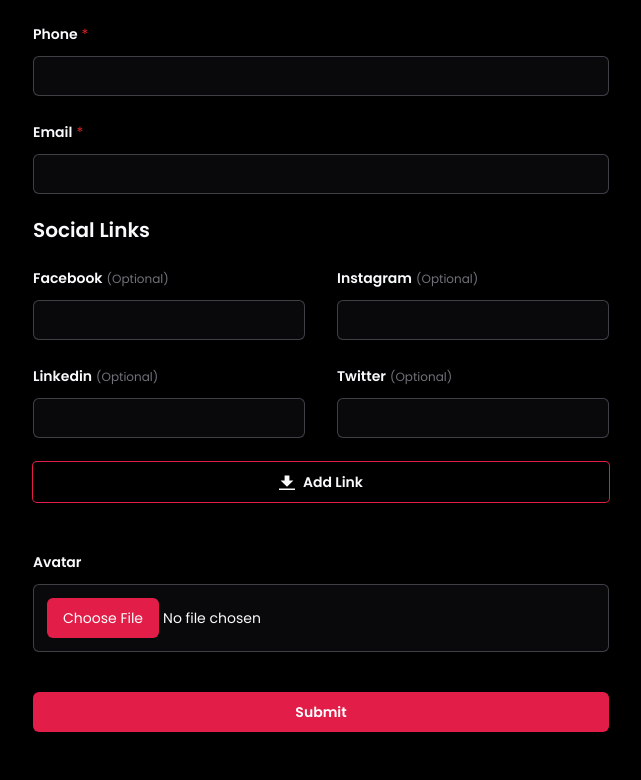
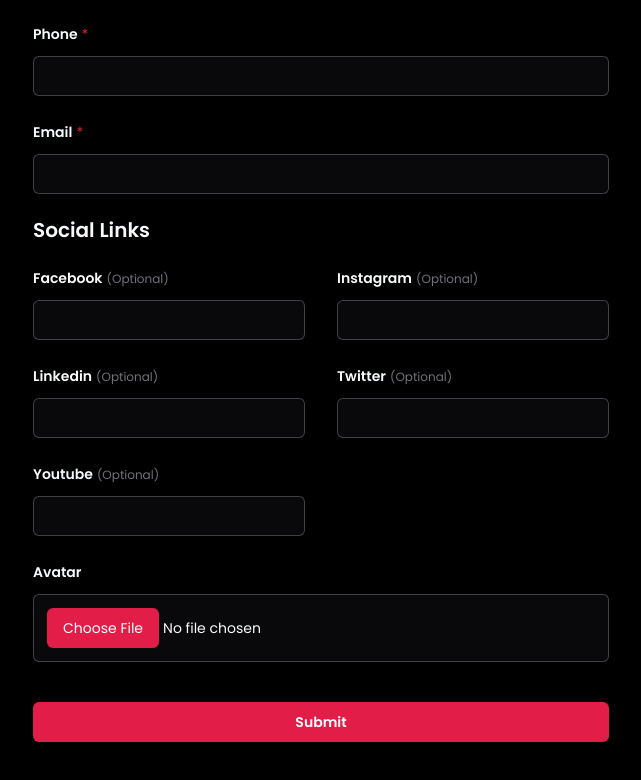
Before and after one commit to arifuxd/identidy, a Next.js app: page /upload in a window 1280 px wide. Shown: the part 520-1300 px from the top of the page, without its empty margins (319-960 px from the left). Built offline with nearby package versions, Linux system fonts and the light colour scheme.

Commit message:
add social links

```diff
--- a/src/app/page.js
+++ b/src/app/page.js
@@ -35,9 +35,11 @@ const ProfileComponent = ({ data, isMobile }) => {
         </div>
       </div>
       <div className={style.socialLinks}>
-        {data?.sociallinks.map((link) => (
-          <RoundIcon key={link.id} icon={link.icon} to={link.to} />
-        ))}
+        {data?.sociallinks.map((link) =>
+          link.to ? (
+            <RoundIcon key={link._id} icon={link.icon} to={link.to} />
+          ) : null
+        )}
       </div>
       <p className={style.bio}>{data?.bio}</p>
       <div className={style.links}>
--- a/src/components/ImageUpload/ImageUpload.js
+++ b/src/components/ImageUpload/ImageUpload.js
@@ -6,6 +6,7 @@ import {
   getDownloadURL,
   uploadBytesResumable,
 } from "@/utils/firebaseConfig";
+import Image from "next/image";
 
 function ImageUploadForm() {
   const [selectedImage, setSelectedImage] = useState(null);
@@ -20,6 +21,8 @@ function ImageUploadForm() {
     phone: "",
     email: "",
     avatar: "",
+    // links: [],
+    sociallinks: [],
   });
   const [additionalFields, setAdditionalFields] = useState([]);
 
@@ -62,7 +65,38 @@ function ImageUploadForm() {
         setImgUrl(downloadURL);
 
         // Combine the form data and image URL into a single object
-        const combinedData = { ...formData, avatar: downloadURL };
+        const combinedData = {
+          ...formData,
+          avatar: downloadURL,
+
+          sociallinks: [
+            {
+              icon: "facebook",
+              title: "Facebook",
+              to: formData.facebook,
+            },
+            {
+              icon: "instagram",
+              title: "Instagram",
+              to: formData.instagram,
+            },
+            {
+              icon: "linkedin",
+              title: "Linkedin",
+              to: formData.linkedin,
+            },
+            {
+              icon: "twitter",
+              title: "Twitter",
+              to: formData.twitter,
+            },
+            {
+              icon: "youtube",
+              title: "Youtube",
+              to: formData.youtube,
+            },
+          ],
+        };
 
         // Post the combined data to the server
         try {
@@ -83,6 +117,9 @@ function ImageUploadForm() {
               bio: "",
               phone: "",
               email: "",
+              avatar: "",
+              links: [],
+              sociallinks: [],
             });
             setSelectedImage(null);
           } else {
@@ -98,18 +135,6 @@ function ImageUploadForm() {
 
   return (
     <div className="isolate bg-dark px-6 py-10  ">
-      {/* <div
-        className="absolute inset-x-0 top-[-10rem] -z-10 transform-gpu overflow-hidden blur-3xl sm:top-[-20rem]"
-        aria-hidden="true"
-      >
-        <div
-          className="relative left-1/2 -z-10 aspect-[1155/678] w-[36.125rem] max-w-none -translate-x-1/2 rotate-[30deg] bg-gradient-to-tr from-[#ff80b5] to-[#9089fc] opacity-30 sm:left-[calc(50%-40rem)] sm:w-[72.1875rem]"
-          style={{
-            clipPath:
-              "polygon(74.1% 44.1%, 100% 61.6%, 97.5% 26.9%, 85.5% 0.1%, 80.7% 2%, 72.5% 32.5%, 60.2% 62.4%, 52.4% 68.1%, 47.5% 58.3%, 45.2% 34.5%, 27.5% 76.7%, 0.1% 64.9%, 17.9% 100%, 27.6% 76.8%, 76.1% 97.7%, 74.1% 44.1%)",
-          }}
-        />
-      </div> */}
       <div className="mx-auto max-w-2xl text-center">
         <h2 className="text-3xl font-bold  text-slate-50 sm:text-4xl">
           Create your account
@@ -327,40 +352,100 @@ function ImageUploadForm() {
                 name="twitter"
                 value={formData.twitter}
                 onChange={handleInputChange}
-                autoComplete="given-name"
                 className="block w-full rounded-md border-0 px-3.5 py-2 bg-zinc-950 text-slate-50 shadow-sm ring-1 ring-inset ring-zinc-700 placeholder:text-zinc-600 focus:ring-1 focus:ring-inset focus:ring-rose-600 sm:text-sm sm:leading-6"
               />
             </div>
           </div>
-          <button
+          <div>
+            <label
+              htmlFor="youtube"
+              className="block text-sm font-semibold leading-6 text-slate-50"
+            >
+              Youtube
+              <span className="text-xs font-normal text-zinc-500 pl-1">
+                (Optional)
+              </span>
+            </label>
+            <div className="mt-2.5">
+              <input
+                type="text"
+                id="youtube"
+                name="youtube"
+                value={formData.youtube}
+                onChange={handleInputChange}
+                className="block w-full rounded-md border-0 px-3.5 py-2 bg-zinc-950 text-slate-50 shadow-sm ring-1 ring-inset ring-zinc-700 placeholder:text-zinc-600 focus:ring-1 focus:ring-inset focus:ring-rose-600 sm:text-sm sm:leading-6"
+              />
+            </div>
+          </div>
+          {/* <button
             type="button"
             onClick={handleAdd}
-            class="sm:col-span-2 w-full bg-transparent ring-1 ring-rose-600  transition-all  hover:bg-rose-600 text-slate-50 font-semibold py-2 px-4 rounded flex items-center justify-center sm:text-sm sm:leading-6"
+            class="sm:col-span-2 w-full ring-1 ring-rose-600  transition-all  hover:bg-rose-600 text-slate-50 font-semibold py-2 px-4 rounded flex items-center justify-center sm:text-sm sm:leading-6"
           >
-            <svg
-              class="fill-current w-4 h-4 mr-2"
-              xmlns="http://www.w3.org/2000/svg"
-              viewBox="0 0 20 20"
-            >
-              <path d="M13 8V2H7v6H2l8 8 8-8h-5zM0 18h20v2H0v-2z" />
-            </svg>
-            <span>Add Link</span>
-          </button>
-          <div className="sm:col-span-2">
+            <span>Add link</span>
+          </button> */}
+          {/* <div className="sm:col-span-2">
             {additionalFields.map((i) => (
-              <input
-                key={i}
-                type="text"
-                name={`links-${i}`}
-                id={`links-${i}`}
-                value={formData[`links-${i}`]}
-                placeholder="your link"
-                onChange={handleInputChange}
-                required
-                className="mt-5 block w-full rounded-md border-0 px-3.5 py-2 bg-zinc-950 text-slate-50 shadow-sm ring-1 ring-inset ring-zinc-700 placeholder:text-zinc-600 focus:ring-1 focus:ring-inset focus:ring-rose-600 sm:text-sm sm:leading-6"
-              />
+              <div className="mt-4">
+                <label
+                  htmlFor={`link${i}`}
+                  className="block text-sm font-semibold leading-6 text-slate-50"
+                >
+                  Link
+                </label>
+                <div className="relative mt-2.5">
+                  <div className="absolute inset-y-0 left-0 flex items-center">
+                    <label htmlFor={`link${i}`} className="sr-only">
+                      link
+                    </label>
+                    <select
+                      id={`link${i}`}
+                      name={`link${i}`}
+                      className="h-full rounded-md border-0 bg-transparent py-0 pl-4 pr-9 text-slate-50 focus:ring-1 focus:ring-inset focus:ring-rose-600 sm:text-sm"
+                    >
+                      <option className="bg-zinc-950 text-slate-50">
+                        Behance
+                      </option>
+                      <option className="bg-zinc-950 text-slate-50">
+                        Dribbble
+                      </option>
+                      <option className="bg-zinc-950 text-slate-50">
+                        Github
+                      </option>
+                      <option className="bg-zinc-950 text-slate-50">
+                        Gitlab
+                      </option>
+                      <option className="bg-zinc-950 text-slate-50">
+                        Pinterest
+                      </option>
+                      <option className="bg-zinc-950 text-slate-50">
+                        Drive
+                      </option>
+                      <option className="bg-zinc-950 text-slate-50">
+                        Tiktok
+                      </option>
+                      <option className="bg-zinc-950 text-slate-50">
+                        Vimeo
+                      </option>
+                      <option className="bg-zinc-950 text-slate-50">
+                        Portfolio
+                      </option>
+                      <option className="bg-zinc-950 text-slate-50">
+                        Other
+                      </option>
+                    </select>
+                  </div>
+                  <input
+                    type="text"
+                    name="link"
+                    id="link"
+                    autoComplete="off"
+                    className="block w-full rounded-md border-0 px-3.5 py-2 pl-36 bg-zinc-950 text-slate-50 shadow-sm ring-1 ring-inset ring-zinc-700 placeholder:text-zinc-600 focus:ring-1 focus:ring-inset focus:ring-rose-600 sm:text-sm sm:leading-6"
+                  />
+                </div>
+              </div>
             ))}
-          </div>
+          </div> */}
           <div className="sm:col-span-2">
             <label
               htmlFor="avatar"
--- a/src/components/RoundIcon/RoundIcon.js
+++ b/src/components/RoundIcon/RoundIcon.js
@@ -6,10 +6,15 @@ const RoundIcon = ({ icon, to }) => {
   return (
     <Link
       className={style.container}
-      href={to}
+      href={to !== undefined ? to : "#"}
       target={to == "#" ? "_self" : "_blank"}
     >
-      <Image className={style.icon} src={icon} width={33} height={33} />
+      <Image
+        className={style.icon}
+        src={`${icon}.svg`}
+        width={33}
+        height={33}
+      />
     </Link>
   );
 };
--- a/src/models/user.js
+++ b/src/models/user.js
@@ -2,13 +2,13 @@ const mongoose = require("mongoose");
 
 const linkSchema = new mongoose.Schema({
   icon: String,
-  text: String,
-  to: String,
+  title: String,
+  url: String,
 });
 
 const socialLinkSchema = new mongoose.Schema({
   icon: String,
-  text: String,
+  title: String,
   to: String,
 });
 
```
Also changed, not shown: public/youtube.svg (added).
